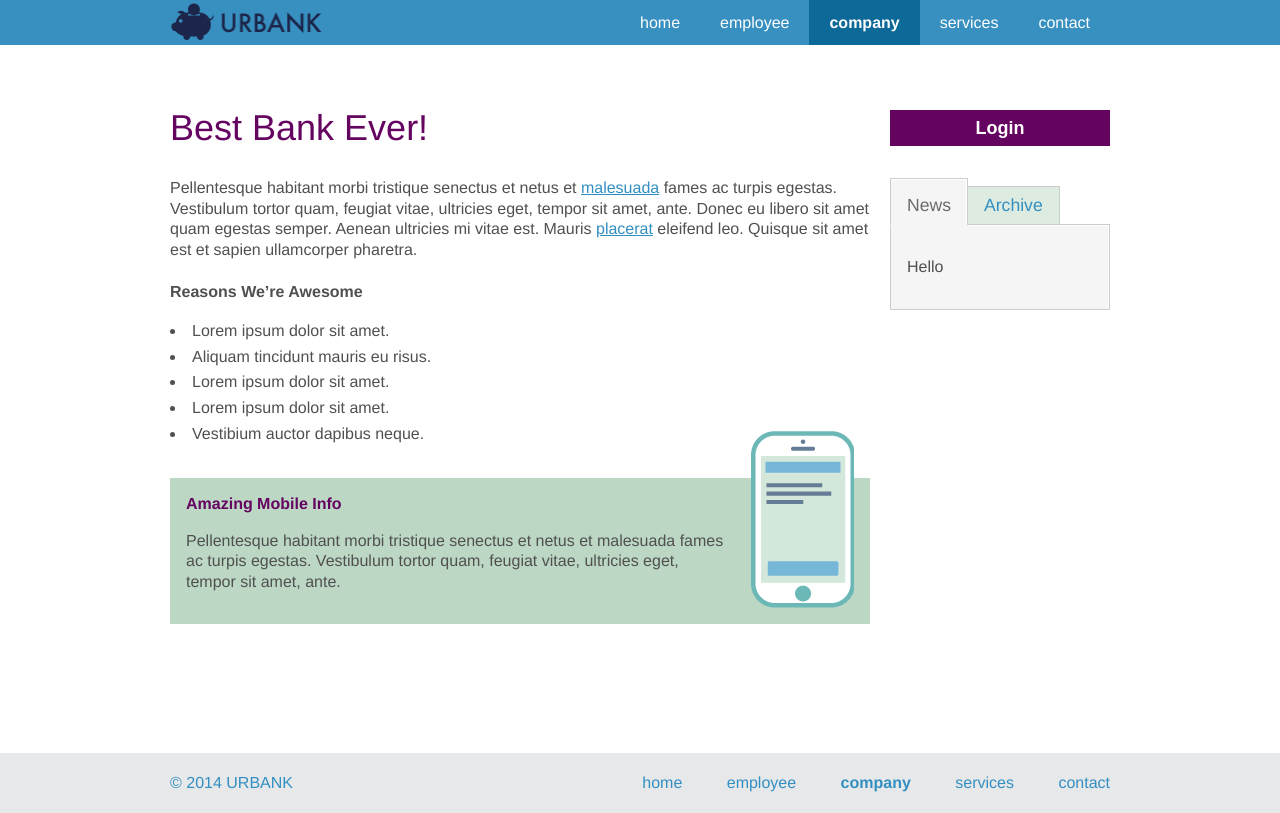
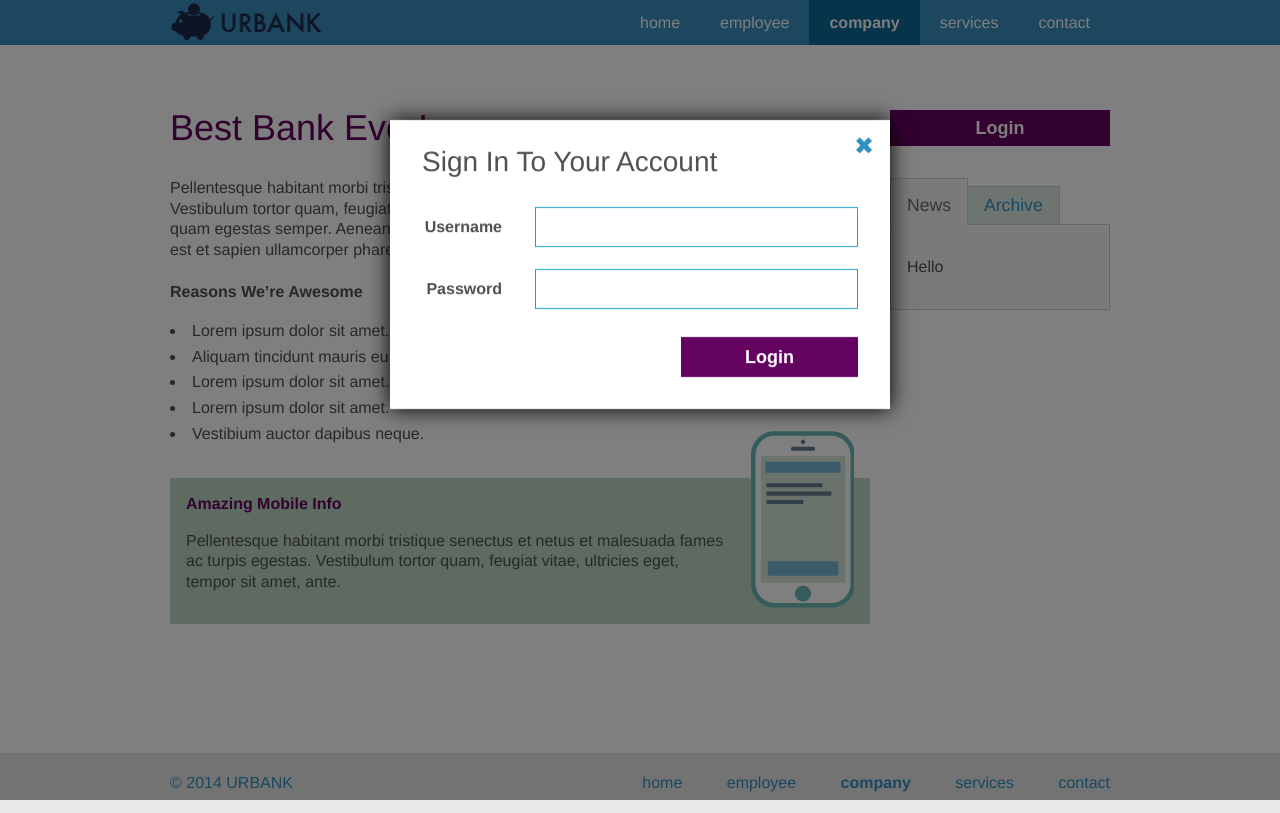
Before and after one commit to bobisme/ux-challenge, a website: page pub/index.html in a window 1280 px wide. Both pictures are taken after a click on the button "Login". Drawn offline with Linux system fonts and the light colour scheme; no server answers.

Commit message:
Modal login working.

```diff
--- a/pub/index.html
+++ b/pub/index.html
@@ -6,6 +6,7 @@
   <link rel="stylesheet" href="/css/style.css" type="text/css">
 </head>
 <body>
+
   <div class="header">
     <div class="container">
       <nav>
@@ -108,8 +109,9 @@
 
           <div class="side-news">
             <div class="news-tabs">
-              <div class="tab tab--active" data-tab-id="newsContent">News</div>
-              <div class="tab" data-tab-id="archiveContent">Archive</div>
+              <a href="#" class="tab tab--active" data-tab-id="newsContent">News</a>
+              <a href="#" class="tab" data-tab-id="archiveContent">Archive</a>
+
               <div class="news-tabs__content">
                 <div id="newsContent"
                   class="news-tabs__inner news-tabs__inner--active">
@@ -154,8 +156,27 @@
     </div>
   </footer>
 
+  <div id="modalScreen" class="modal-screen">
+    <div id="modal" class="modal">
+      <h2 class="modal__header">Sign In To Your Account</h2>
+      <form action="#" method="GET">
+        <div class="form-field">
+          <label for="username">Username</label>
+          <input id="username" name="username" type="text">
+        </div>
+        <div class="form-field">
+          <label for="password">Password</label>
+          <input id="password" name="password" type="password">
+        </div>
+        <input class="form-submit" name="submit" type="submit" value="Login">
+      </form>
+      <a href="#" class="modal__closer">&#10006;</a>
+    </div>
+  </div>
+
   <script src="/js/rate-loading.js"></script>
   <script src="/js/tabs.js"></script>
+  <script src="/js/login.js"></script>
 
 </body>
 </html>
--- /dev/null
+++ b/pub/js/login.js
@@ -0,0 +1,19 @@
+(function(){
+  var screen = document.getElementById('modalScreen');
+  var login = document.getElementById('login');
+  function closeModal(ev) {
+    screen.className = screen.className.replace(/ *\bmodal-screen--visible\b/, '');
+  }
+
+  function openModal() {
+    screen.className = screen.className + ' modal-screen--visible';
+
+  }
+
+  screen.addEventListener('click', function(ev){
+    if (ev.target !== screen) return true;
+    closeModal();
+  });
+  document.querySelector('.modal__closer').addEventListener('click', closeModal);
+  login.addEventListener('click', openModal);
+})();
--- /dev/null
+++ b/src/sass/_button.scss
@@ -0,0 +1,19 @@
+@mixin button {
+  font-size: 18px;
+  color: #FFF;
+  background: $accent-color;
+  text-align: center;
+  border: 0;
+  line-height: 34px;
+  font-weight: bold;
+  width: 100%;
+  margin-bottom: 2rem;
+
+  cursor: pointer;
+  &:hover {
+    background: lighten($accent-color, 10%);
+  }
+  &:active {
+    background: lighten($accent-color, 5%);
+  }
+}
--- /dev/null
+++ b/src/sass/_login.scss
@@ -0,0 +1,83 @@
+.modal-screen {
+    background-color: transparent;
+    left: 0;
+    position: absolute;
+    top: 0;
+    height: 100%;
+    width: 100%;
+    transition: background-color .3s;
+    pointer-events: none;
+}
+
+.modal-screen--visible {
+    background-color: rgba(0, 0, 0, 0.5);
+    pointer-events: all;
+}
+
+.modal {
+    top: 15%;
+    margin: 0 auto 0;
+    max-width: 500px;
+    background: #FFF;
+    padding: 2rem;
+    overflow: hidden;
+    position: relative;
+    box-shadow: 0 0 20px #000;
+    transform: translate3d(0, -200%, 0);
+    will-change: transform;
+    transition: transform  .5s  cubic-bezier(0.23, 1, 0.32, 1);
+
+    .modal-screen--visible & {
+        transform: translate3d(0, 0, 0);
+    }
+}
+
+.modal__header {
+    font-size: 28px;
+    font-weight: 300;
+    margin-top: 0;
+}
+
+.modal__closer {
+    text-decoration: none;
+    font-size: 1.5rem;
+    position: absolute;
+    top: 1rem;
+    right: 1rem;
+}
+
+$input-height: 2.5rem;
+.form-field {
+    line-height: $input-height;
+    padding: .7rem 0;
+    width: 100%;
+
+    label, input {
+        display: inline-block;
+    }
+    label {
+        width: 7rem;
+        text-align: right;
+        font-weight: bold;
+        padding-right: 2rem;
+    }
+    input {
+        width: 74%;
+        line-height: $input-height;
+        height: $input-height;
+        float: right;
+        padding: 0 .5rem;
+        border: 1px solid #169FCB;
+        font-size: ($input-height * .5);
+    }
+}
+
+@import 'button';
+.form-submit {
+    @include button();
+    float: right;
+    padding: 0 4rem;
+    width: auto;
+    margin: 1rem 0 0;
+    line-height: 2.5rem;
+}
--- a/src/sass/_main.scss
+++ b/src/sass/_main.scss
@@ -28,6 +28,7 @@
 .rates {
     margin-top: 4rem;
     position: relative;
+    will-change: height, opacity;
 }
 
 .rates-header {
--- a/src/sass/_side.scss
+++ b/src/sass/_side.scss
@@ -1,30 +1,14 @@
 $tab-content-color: #F5F5F5;
 $inactive-tab-bg: #DDEBE1;
+
+@import 'button';
 
 .side {
   @include cols(3);
 }
 
 .login-button {
-  font-size: 18px;
-  color: #FFF;
-  background: $accent-color;
-  text-align: center;
-  border: 0;
-  outline: 0;
-  line-height: 34px;
-  font-weight: bold;
-  width: 100%;
-  margin-bottom: 2rem;
-
-  cursor: pointer;
-
-  &:hover {
-    background: lighten($accent-color, 10%);
-  }
-  &:active {
-    background: lighten($accent-color, 5%);
-  }
+    @include button();
 }
 
 .side-news {
@@ -48,6 +32,7 @@ $inactive-tab-bg: #DDEBE1;
   padding: 0 1rem;
   line-height: 2.3rem;
   margin-top: 0.5rem;
+  text-decoration: none;
 
   // overlap borders of adjacent tabs
   margin-left: -1px;
--- a/src/sass/style.scss
+++ b/src/sass/style.scss
@@ -63,6 +63,7 @@ ul {
 }
 
 @import 'grid';
+@import 'login';
 @import 'header';
 
 .content {
```
Also changed, not shown: pub/css/style.css, 1 other file.
